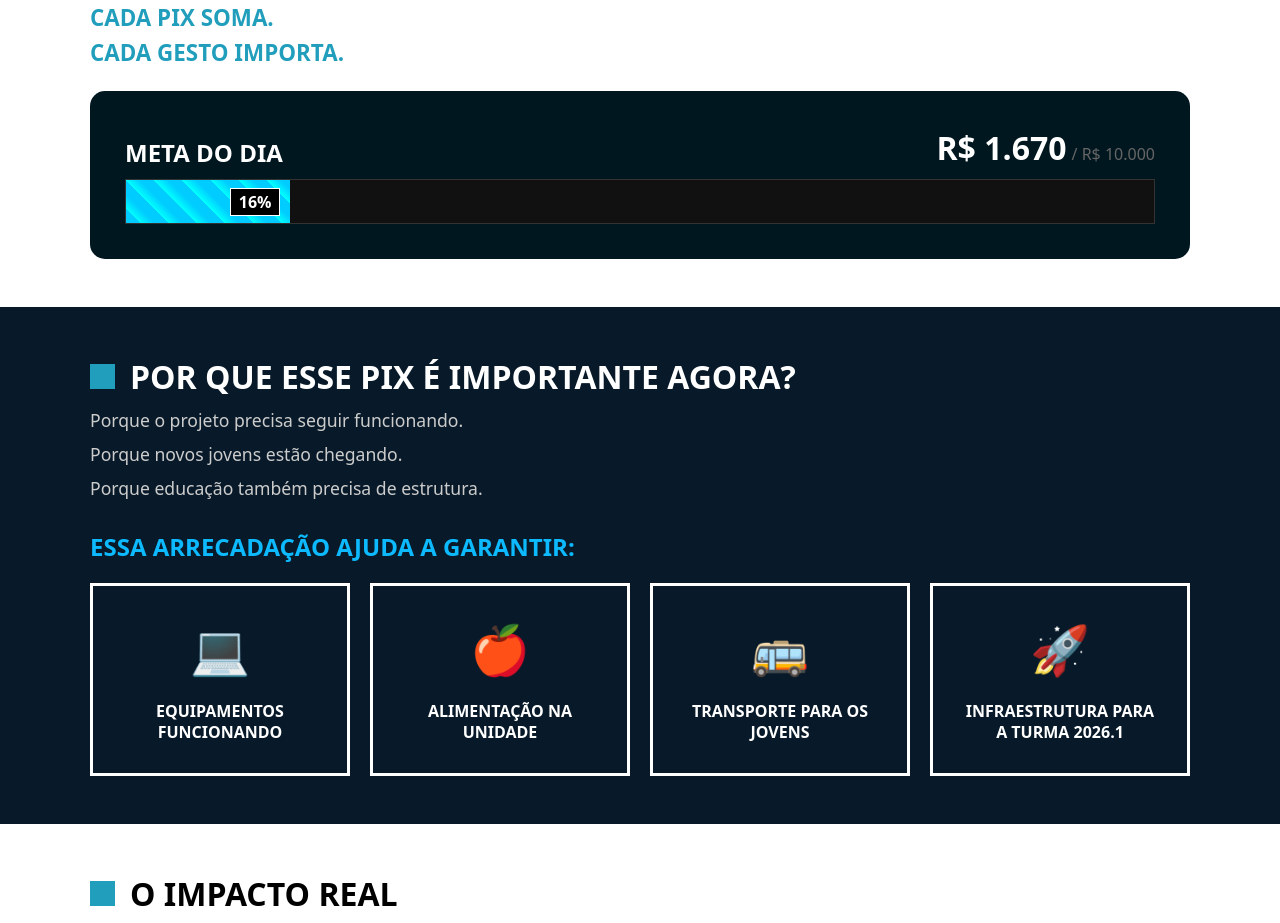
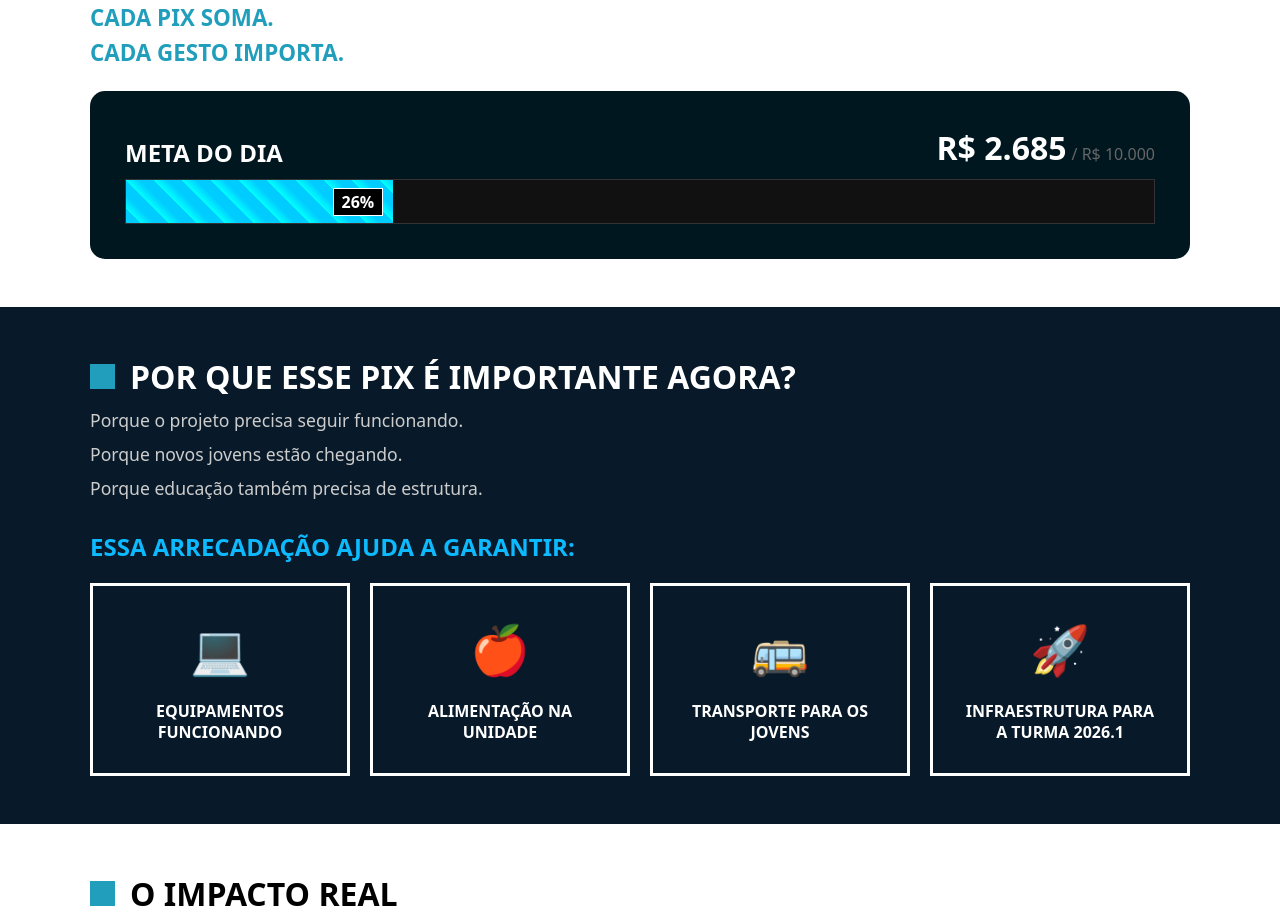
Before and after one commit to LAYSEGABI/pix-day-paq, a React (Vite) app: page / in a window 1280 px wide. Shown: the part 860-1783 px from the top of the page. Built offline with nearby package versions, Linux system fonts and the light colour scheme.

Commit message:
att valor 2685

```diff
--- a/src/App.jsx
+++ b/src/App.jsx
@@ -30,7 +30,7 @@ function App() {
 
   // Valores da meta (você pode alterar o currentAmount manualmente por enquanto)
   const goalAmount = 10000;
-  const currentAmount = 1670;
+  const currentAmount = 2685;
   const percentage = Math.floor((currentAmount / goalAmount) * 100);
 
   return (
```
